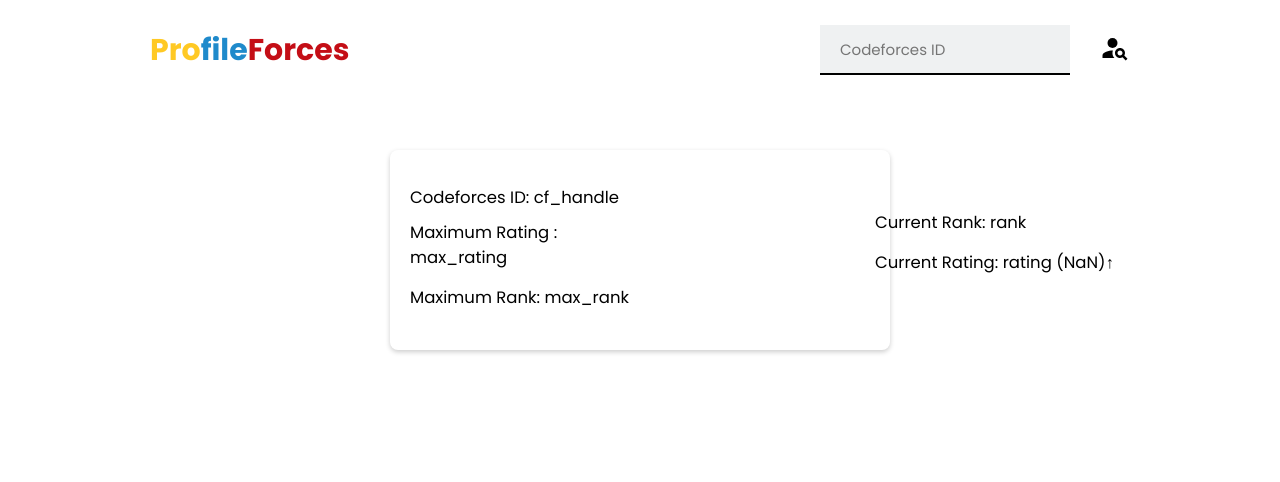
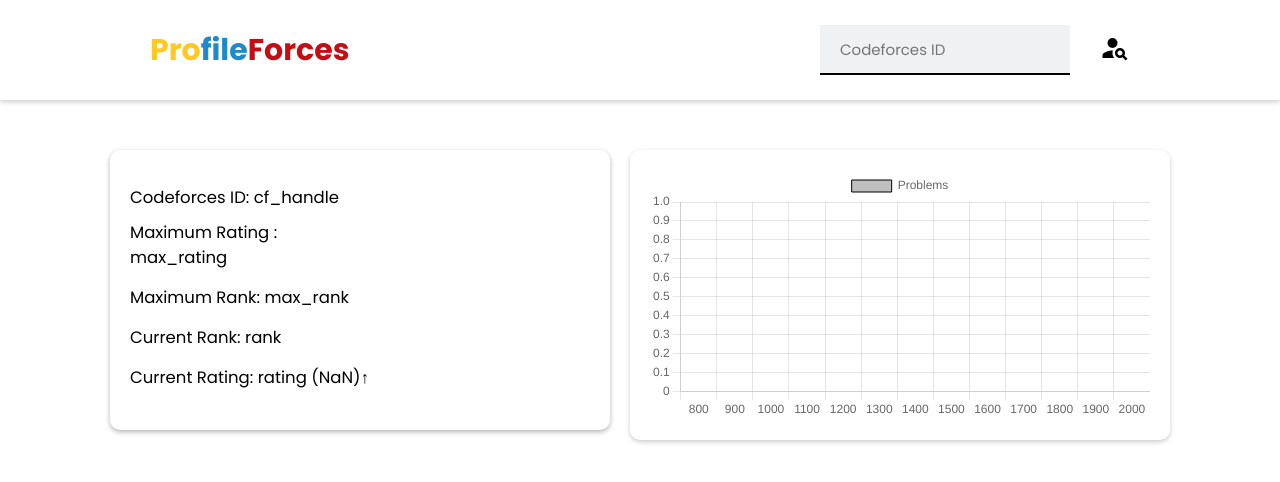
Before and after one commit to N0vice17/profileforces, a React (Vite) app: page / in a window 1280 px wide. Shown: the top 482 px of the page. Built offline with nearby package versions, Linux system fonts and the light colour scheme.

Commit message:
Changed the UI and Added problem ratings graph

```diff
--- a/package.json
+++ b/package.json
@@ -17,6 +17,7 @@
     "@mui/x-charts": "^6.18.4",
     "chart.js": "^4.4.2",
     "react": "^18.2.0",
+    "react-chartjs-2": "^5.2.0",
     "react-dom": "^18.2.0"
   },
   "devDependencies": {
--- a/src/Home/Home.css
+++ b/src/Home/Home.css
@@ -2,7 +2,16 @@
 
 * {
     box-sizing: border-box;
-    /* background-color: #1A1A1A; */
+}
+
+.container {
+    display: flex;
+    justify-content: space-around;
+    width: 100%;
+    padding-left: 100px;
+    padding-right: 100px;
+    padding-top: 50px;
+    flex-wrap: wrap;
 }
 
 .profile-section {
@@ -10,48 +19,41 @@
     flex-direction: column;
     justify-content: center;
     width: 500px;
-    margin-top: 50px;
-    height: 25vh;
+    height: 35vh;
     padding-left: 20px;
     padding-right: 15px;
     font-family: 'Poppins', sans-serif;
     font-size: 16.5px;
-    border-radius: 8px;
-    /* background-color: #282828; */
+    border-radius: 10px;
     flex-wrap: wrap;
-    margin-left: auto;
-    margin-right: auto;
     color: black;
     box-sizing: border-box;
-    box-shadow: 0 2px 5px rgba(0, 0, 0, 0.2);
+    box-shadow: 0 2px 5px rgba(0, 0, 0, 0.3);
+    transition: 0.5s box-shadow ease-in-out;
 }
 
 .profile-id {
     display: flex;
     flex-direction: column;
     width: 100%;
-    /* background-color: #282828; */
 }
 
 .profile-section1 {
     display: flex;
     width: 70%;
     flex-wrap: wrap;
-    /* background-color: #282828; */
 }
 
 .profile-section2 {
     display: flex;
     width: 30%;
     flex-wrap: wrap;
-    /* background-color: #282828; */
 }
 
 .profile-rank,
 .profile-rating {
     display: flex;
     flex-direction: column;
-    /* background-color: #282828; */
 }
 
 .profile-normal-rank,
@@ -62,11 +64,29 @@
     flex-direction: row;
     height: 40px;
     width: 100%;
-    /* background-color: #282828; */
 }
 
 .cf_id {
     margin-bottom: 10px;
-    /* background-color: #282828; */
     margin-top: 10px;
 }
+
+.problem-count {
+    display: flex;
+    align-items: center;
+    justify-content: center;
+    width: 50%;
+    padding: 20px;
+    box-sizing: border-box;
+    border-radius: 10px;
+    box-shadow: 0 2px 5px rgba(0, 0, 0, 0.2);
+    transition: 0.5s box-shadow ease-in-out;
+}
+
+.problem-count:hover {
+    box-shadow: 0 10px 10px 10px rgba(0, 0, 0, 0.1);
+}
+
+.profile-section:hover {
+    box-shadow: 0 10px 10px 10px rgba(0, 0, 0, 0.1);
+}
--- a/src/Home/Home.jsx
+++ b/src/Home/Home.jsx
@@ -1,5 +1,7 @@
 import { useEffect, useState } from "react";
 import "../Home/Home.css"
+import "chart.js/auto";
+import { Bar } from "react-chartjs-2";
 
 export default function Home() {
     const [cfdata, setdata] = useState({
@@ -11,21 +13,71 @@ export default function Home() {
         rating: "rating",
         city: "city",
     });
+    const [apiprobrating, setprobrating] = useState([]);
     const [diffrating, setdiffrating] = useState(0);
-    const [trend, settrend] = useState("\u2191")
+    const [trend, settrend] = useState("\u2191");
+    const [rating, setrating] = useState([]);
+    const [problemcount, setproblemcount] = useState([]);
+    const data = {
+        labels: rating,
+        datasets: [
+            {
+                label: 'Problems',
+                backgroundColor: ['#BFBFBF', '#BFBFBF', '#BFBFBF', '#BFBFBF', '#84EC63', '#84EC63', '#81F1BF', '#81F1BF', '#8C89FE', '#8C89FE', '#8C89FE', '#E478FE', '#E478FE'],
+                borderColor: 'rgba(0,0,0,1)',
+                borderWidth: 1,
+                data: problemcount,
+            },
+        ],
+    }
     useEffect(() => {
         const navsearchicon = document.querySelector(".nav-search-icon");
         navsearchicon.addEventListener('click', () => {
             const username = document.querySelector(".nav-search-name");
-            fetch(`https://codeforces.com/api/user.info?handles=${username.value}`)
+            const fetchprofdata = async () => {
+                try {
+                    await fetch(`https://codeforces.com/api/user.info?handles=${username.value}`)
                         .then((response) => {
                             return response.json();
                         })
                         .then((apidata) => {
                             setdata(apidata.result[0]);
                         })
+                } catch (error) {
+
+                }
+            }
+            const fetchproblemcount = async () => {
+                try {
+                    await fetch(`https://codeforces.com/api/user.status?handle=${username.value}`)
+                        .then((response) => {
+                            return response.json();
                         })
+                        .then((apidata) => {
+                            setprobrating(apidata.result);
                         })
+                } catch (error) {
+
+                }
+            }
+            fetchprofdata();
+            fetchproblemcount();
+        })
+    }, [])
+    useEffect(() => {
+        var problem_count = new Array(13).fill(0);
+        var problem_rating = [];
+        for (var i = 800; i <= 2000; i += 100) {
+            problem_rating.push(`${i}`);
+        }
+        setrating(problem_rating);
+        for (var i = 0; i < apiprobrating.length; i++) {
+            if (apiprobrating[i].verdict == "OK" && apiprobrating[i].problem.rating <= 2000) {
+                problem_count[(apiprobrating[i].problem.rating / 100) - 8] += 1;
+            }
+        }
+        setproblemcount(problem_count);
+    }, [apiprobrating])
     useEffect(() => {
         const rank = document.querySelector(".profile-normal-rank");
         const maxrank = document.querySelector(".profile-max-rank");
@@ -64,6 +116,7 @@ export default function Home() {
     }, [cfdata])
     return (
         <>
+            <div className='container'>
                 <div className="profile-section">
                     <div className="profile-id">
                         <div className="cf_id">
@@ -89,6 +142,20 @@ export default function Home() {
 
                     </div>
                 </div>
+                <div className="problem-count">
+                    <Bar
+                        data={data}
+                        options={{
+                            responsive: true,
+                            animation: {
+                                duration: 1000,
+                                easing: 'easeInOutQuart',
+                                // from: 0,
+                            }
+                        }}
+                    />
+                </div>
+            </div>
         </>
     );
 }
--- a/src/Navbar/Navbar.css
+++ b/src/Navbar/Navbar.css
@@ -12,6 +12,8 @@
     height: 100px;
     align-items: center;
     gap: 10px;
+    box-sizing: border-box;
+    box-shadow: 0 2px 5px rgba(0, 0, 0, 0.2);
 }
 
 .nav-title {
```
Also changed, not shown: 1 other file (tests, documents, lock files or other folders). Lines whose indentation alone changed are shown as unchanged.
